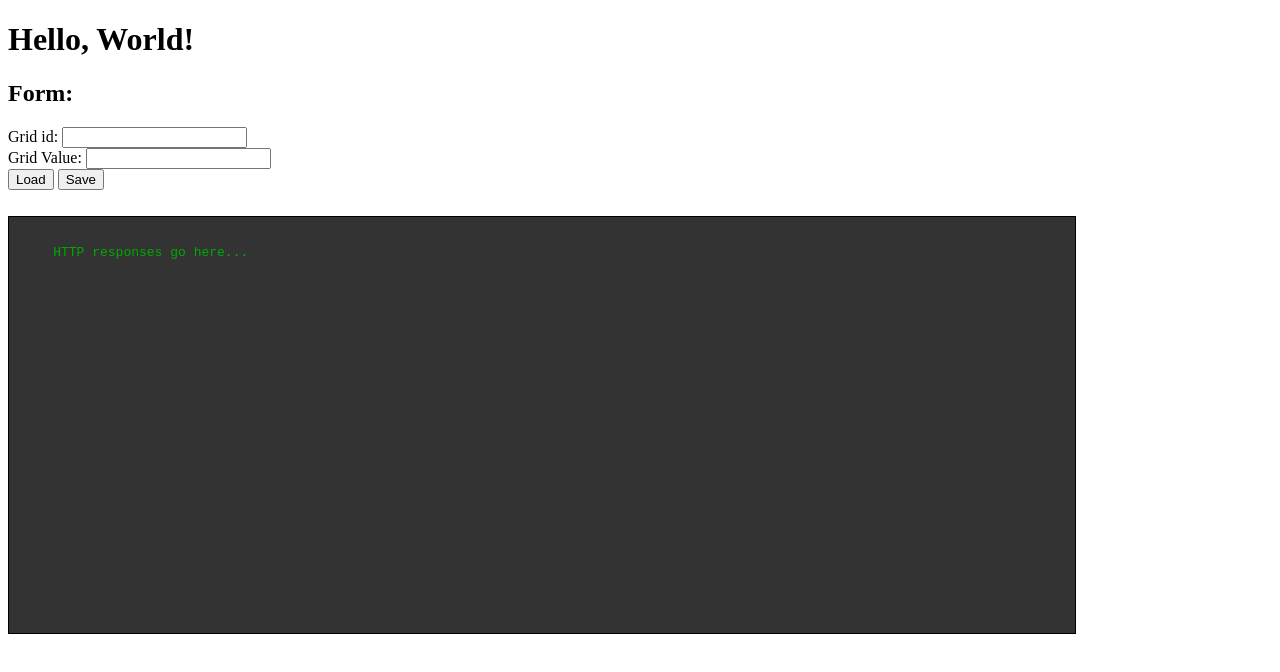
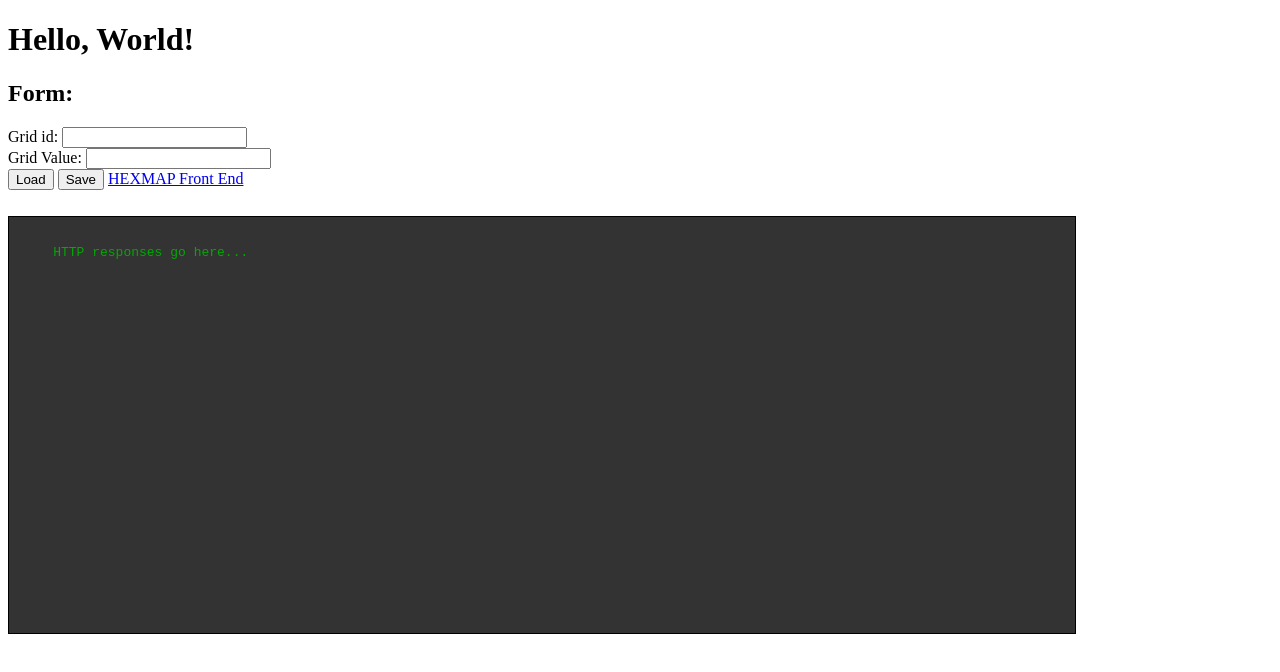
Before and after one commit to AaronTraas/SharedHexMapPrototype, a plain HTML site: page static/index.html in a window 1280 px wide. Drawn offline with Linux system fonts and the light colour scheme; no server answers.

Commit message:
Added quick link to get to hexmap page

```diff
--- a/static/index.html
+++ b/static/index.html
@@ -36,6 +36,8 @@
   <button id="load-button">Load</button>
   <button id="save-button">Save</button>
 
+  <a href="hexmap.html">HEXMAP Front End</a>
+
   <div id="response">
     HTTP responses go here...
   </div>
```
